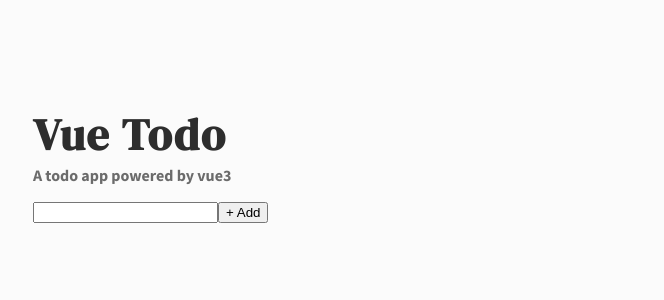
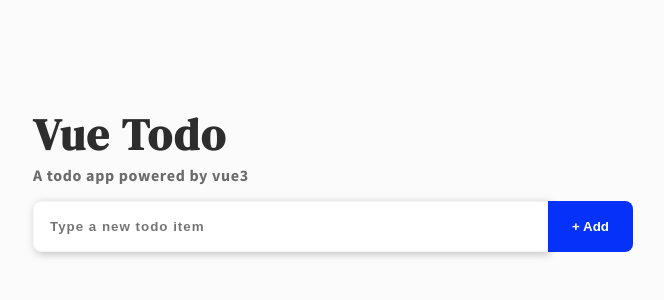
Before and after one commit to batuberque/vue-your-todos, a Vue app: page / in a window 1280 px wide. Shown: the top 300 px of the page, without its empty margins (307-971 px from the left). Built offline with nearby package versions, Linux system fonts and the light colour scheme.

Commit message:
feature: add new task input with updated typography

```diff
--- a/src/App.vue
+++ b/src/App.vue
@@ -9,8 +9,13 @@ export default {
   <main class="main-wrapper">
     <h1 class="page-title">Vue Todo</h1>
     <p class="subtitle"> A todo app powered by vue3</p>
-    <input type="text">
-    <button>+ Add</button>
+    <div class="new-task-wrapper">
+      <input type="text"
+      placeholder="Type a new todo item"
+      class="new-task-input"
+      >
+      <button class="new-task-button">+ Add</button>
+    </div>
   </main>
 </template>
 
@@ -21,6 +26,32 @@ export default {
 
   html {
     background-color: #fbfbfb;
+  }
+
+  .new-task-wrapper {
+    display: flex;
+  }
+
+  .new-task-input {
+    padding: 16px;
+    font-weight: 600;
+    color: #959595;
+    flex: 1;
+    border-top-left-radius: 8px;
+    border-bottom-left-radius: 8px;
+    border: 1px solid #f6f6f6;
+    box-shadow: 2px 2px 8px 0 #c0c0c0;
+    letter-spacing: 1px;
+  }
+
+  .new-task-button {
+    padding: 18px 24px;
+    background-color: #0631f8;
+    color: #fff;
+    font-weight: 900;
+    border: 0;
+    border-top-right-radius: 8px;
+    border-bottom-right-radius: 8px;
   }
 
   .main-wrapper {
@@ -44,5 +75,6 @@ export default {
     font-weight: bold;
     color: #6b6b6b;
     margin-top: 0;
+    letter-spacing: 0.67px;
   }
 </style>
```
